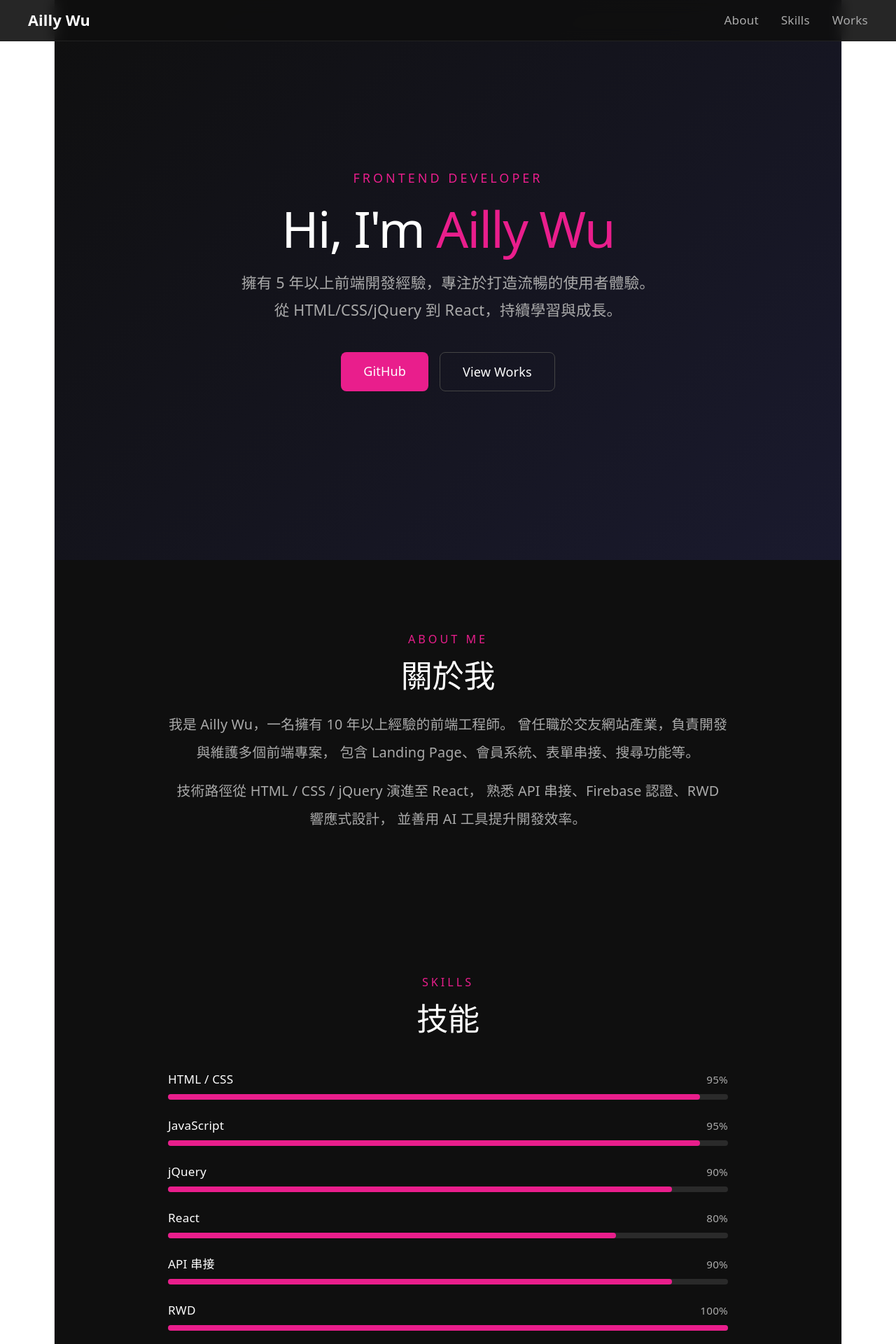
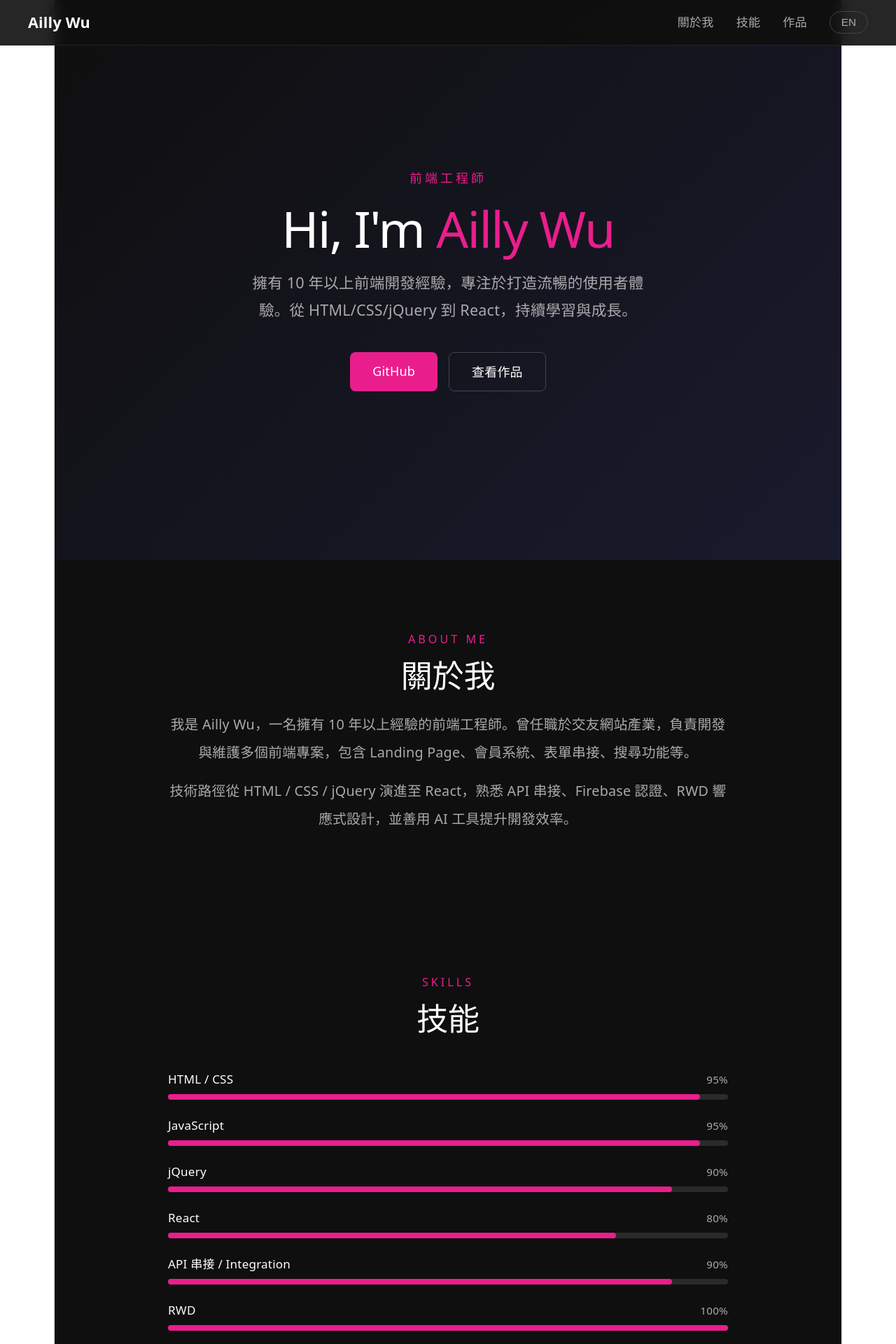
Before and after one commit to aillywutw/portfolio, a React (Vite) app: page / in a window 1280 px wide. Shown: the top 1920 px of the page at 70% size. Built offline with nearby package versions, Linux system fonts and the light colour scheme.

Commit message:
add bilingual support

```diff
--- a/src/App.jsx
+++ b/src/App.jsx
@@ -1,3 +1,4 @@
+import { useState } from "react";
 import Navbar from "./components/Navbar";
 import Hero from "./components/Hero";
 import About from "./components/About";
@@ -5,13 +6,15 @@ import Skills from "./components/Skills";
 import Works from "./components/Works";
 
 export default function App() {
+  const [lang, setLang] = useState("zh");
+
   return (
     <div style={{ background: "#0f0f0f", minHeight: "100vh" }}>
-      <Navbar />
-      <Hero />
-      <About />
-      <Skills />
-      <Works />
+      <Navbar lang={lang} setLang={setLang} />
+      <Hero lang={lang} />
+      <About lang={lang} />
+      <Skills lang={lang} />
+      <Works lang={lang} />
     </div>
   );
 }
--- a/src/components/About.jsx
+++ b/src/components/About.jsx
@@ -1,6 +1,23 @@
 import { motion } from "framer-motion";
 
-export default function About() {
+const CONTENT = {
+  zh: {
+    tag: "ABOUT ME",
+    title: "關於我",
+    p1: "我是 Ailly Wu，一名擁有 10 年以上經驗的前端工程師。曾任職於交友網站產業，負責開發與維護多個前端專案，包含 Landing Page、會員系統、表單串接、搜尋功能等。",
+    p2: "技術路徑從 HTML / CSS / jQuery 演進至 React，熟悉 API 串接、Firebase 認證、RWD 響應式設計，並善用 AI 工具提升開發效率。",
+  },
+  en: {
+    tag: "ABOUT ME",
+    title: "About Me",
+    p1: "I'm Ailly Wu, a frontend developer with 10+ years of experience. I've worked in the dating website industry, responsible for developing and maintaining multiple frontend projects including landing pages, membership systems, form integrations, and search features.",
+    p2: "My tech journey evolved from HTML / CSS / jQuery to React. I'm proficient in API integration, Firebase authentication, RWD design, and leveraging AI tools to boost development efficiency.",
+  },
+};
+
+export default function About({ lang }) {
+  const c = CONTENT[lang];
+
   return (
     <div id="about" style={{ padding: "100px 20px", maxWidth: "800px", margin: "0 auto" }}>
       <motion.div
@@ -9,18 +26,10 @@ export default function About() {
         transition={{ duration: 0.6 }}
         viewport={{ once: true }}
       >
-        <p style={{ color: "#e91e8c", letterSpacing: "4px", fontSize: "0.9rem", marginBottom: "12px" }}>ABOUT ME</p>
-        <h2 style={{ color: "white", fontSize: "2.5rem", marginBottom: "24px" }}>關於我</h2>
-        <p style={{ color: "#aaa", fontSize: "1.1rem", lineHeight: 2, marginBottom: "16px" }}>
-          我是 Ailly Wu，一名擁有 10 年以上經驗的前端工程師。
-          曾任職於交友網站產業，負責開發與維護多個前端專案，
-          包含 Landing Page、會員系統、表單串接、搜尋功能等。
-        </p>
-        <p style={{ color: "#aaa", fontSize: "1.1rem", lineHeight: 2 }}>
-          技術路徑從 HTML / CSS / jQuery 演進至 React，
-          熟悉 API 串接、Firebase 認證、RWD 響應式設計，
-          並善用 AI 工具提升開發效率。
-        </p>
+        <p style={{ color: "#e91e8c", letterSpacing: "4px", fontSize: "0.9rem", marginBottom: "12px" }}>{c.tag}</p>
+        <h2 style={{ color: "white", fontSize: "2.5rem", marginBottom: "24px" }}>{c.title}</h2>
+        <p style={{ color: "#aaa", fontSize: "1.1rem", lineHeight: 2, marginBottom: "16px" }}>{c.p1}</p>
+        <p style={{ color: "#aaa", fontSize: "1.1rem", lineHeight: 2 }}>{c.p2}</p>
       </motion.div>
     </div>
   );
--- a/src/components/Hero.jsx
+++ b/src/components/Hero.jsx
@@ -1,24 +1,37 @@
 import { motion } from "framer-motion";
 
-export default function Hero() {
+const CONTENT = {
+  zh: {
+    role: "前端工程師",
+    desc: "擁有 10 年以上前端開發經驗，專注於打造流暢的使用者體驗。從 HTML/CSS/jQuery 到 React，持續學習與成長。",
+    btn: "查看作品",
+  },
+  en: {
+    role: "FRONTEND DEVELOPER",
+    desc: "Frontend developer with 10+ years of experience, focused on building smooth user experiences. Evolved from HTML/CSS/jQuery to React.",
+    btn: "View Works",
+  },
+};
+
+export default function Hero({ lang }) {
+  const c = CONTENT[lang];
+
   return (
     <div style={{
       minHeight: "100vh",
-      display: "flex",
-      flexDirection: "column",
-      justifyContent: "center",
-      alignItems: "center",
-      textAlign: "center",
-      padding: "0 20px",
+      display: "flex", flexDirection: "column",
+      justifyContent: "center", alignItems: "center",
+      textAlign: "center", padding: "0 20px",
       background: "linear-gradient(135deg, #0f0f0f 0%, #1a1a2e 100%)",
     }}>
       <motion.p
+        key={lang + "role"}
         initial={{ opacity: 0, y: -20 }}
         animate={{ opacity: 1, y: 0 }}
         transition={{ duration: 0.6 }}
         style={{ color: "#e91e8c", fontSize: "1rem", letterSpacing: "4px", marginBottom: "16px" }}
       >
-        FRONTEND DEVELOPER
+        {c.role}
       </motion.p>
 
       <motion.h1
@@ -31,13 +44,13 @@ export default function Hero() {
       </motion.h1>
 
       <motion.p
+        key={lang + "desc"}
         initial={{ opacity: 0 }}
         animate={{ opacity: 1 }}
         transition={{ delay: 0.4, duration: 0.6 }}
         style={{ color: "#aaa", fontSize: "1.2rem", maxWidth: "600px", lineHeight: 1.8, marginBottom: "40px" }}
       >
-        擁有 5 年以上前端開發經驗，專注於打造流暢的使用者體驗。
-        從 HTML/CSS/jQuery 到 React，持續學習與成長。
+        {c.desc}
       </motion.p>
 
       <motion.div
@@ -49,20 +62,11 @@ export default function Hero() {
         <a href="https://github.com/aillywutw" target="_blank" rel="noreferrer" style={btnPrimary}>
           GitHub
         </a>
-        <a href="#works" style={btnSecondary}>
-          View Works
-        </a>
+        <a href="#works" style={btnSecondary}>{c.btn}</a>
       </motion.div>
     </div>
   );
 }
 
-const btnPrimary = {
-  padding: "14px 32px", background: "#e91e8c", color: "white",
-  borderRadius: "8px", textDecoration: "none", fontSize: "1rem",
-};
-const btnSecondary = {
-  padding: "14px 32px", background: "transparent", color: "white",
-  borderRadius: "8px", textDecoration: "none", fontSize: "1rem",
-  border: "1px solid #444",
-};
+const btnPrimary = { padding: "14px 32px", background: "#e91e8c", color: "white", borderRadius: "8px", textDecoration: "none", fontSize: "1rem" };
+const btnSecondary = { padding: "14px 32px", background: "transparent", color: "white", borderRadius: "8px", textDecoration: "none", fontSize: "1rem", border: "1px solid #444" };
--- a/src/components/Navbar.jsx
+++ b/src/components/Navbar.jsx
@@ -1,8 +1,13 @@
 import { Link } from "react-scroll";
 
-const LINKS = ["About", "Skills", "Works"];
+const LINKS = {
+  zh: ["關於我", "技能", "作品"],
+  en: ["About", "Skills", "Works"],
+};
 
-export default function Navbar() {
+const TARGETS = ["about", "skills", "works"];
+
+export default function Navbar({ lang, setLang }) {
   return (
     <nav style={{
       position: "fixed", top: 0, left: 0, right: 0,
@@ -13,11 +18,12 @@ export default function Navbar() {
       borderBottom: "1px solid #222",
     }}>
       <span style={{ color: "white", fontWeight: "bold", fontSize: "1.2rem" }}>Ailly Wu</span>
-      <div style={{ display: "flex", gap: "32px" }}>
-        {LINKS.map(link => (
+
+      <div style={{ display: "flex", gap: "32px", alignItems: "center" }}>
+        {LINKS[lang].map((link, i) => (
           <Link
             key={link}
-            to={link.toLowerCase()}
+            to={TARGETS[i]}
             smooth={true}
             duration={500}
             style={{ color: "#aaa", cursor: "pointer", fontSize: "0.95rem", textDecoration: "none" }}
@@ -25,6 +31,18 @@ export default function Navbar() {
             {link}
           </Link>
         ))}
+
+        {/* 語言切換 */}
+        <button
+          onClick={() => setLang(lang === "zh" ? "en" : "zh")}
+          style={{
+            padding: "6px 16px", borderRadius: "20px",
+            border: "1px solid #444", background: "transparent",
+            color: "#aaa", cursor: "pointer", fontSize: "0.85rem",
+          }}
+        >
+          {lang === "zh" ? "EN" : "中文"}
+        </button>
       </div>
     </nav>
   );
--- a/src/components/Skills.jsx
+++ b/src/components/Skills.jsx
@@ -5,17 +5,24 @@ const SKILLS = [
   { name: "JavaScript", level: 95 },
   { name: "jQuery", level: 90 },
   { name: "React", level: 80 },
-  { name: "API 串接", level: 90 },
+  { name: "API 串接 / Integration", level: 90 },
   { name: "RWD", level: 100 },
   { name: "Git", level: 75 },
   { name: "Firebase", level: 65 },
 ];
 
-export default function Skills() {
+const CONTENT = {
+    zh: { tag: "SKILLS", title: "技能" },
+    en: { tag: "SKILLS", title: "Skills" },
+  };
+
+  export default function Skills({ lang }) {
+    const c = CONTENT[lang];
+
     return (
       <div id="skills" style={{ padding: "100px 20px", maxWidth: "800px", margin: "0 auto" }}>
-      <p style={{ color: "#e91e8c", letterSpacing: "4px", fontSize: "0.9rem", marginBottom: "12px" }}>SKILLS</p>
-      <h2 style={{ color: "white", fontSize: "2.5rem", marginBottom: "48px" }}>技能</h2>
+        <p style={{ color: "#e91e8c", letterSpacing: "4px", fontSize: "0.9rem", marginBottom: "12px" }}>{c.tag}</p>
+        <h2 style={{ color: "white", fontSize: "2.5rem", marginBottom: "48px" }}>{c.title}</h2>
 
         <div style={{ display: "flex", flexDirection: "column", gap: "24px" }}>
           {SKILLS.map((skill, i) => (
--- a/src/components/Works.jsx
+++ b/src/components/Works.jsx
@@ -1,6 +1,33 @@
 import { motion } from "framer-motion";
 
-const WORKS = [
+const WORKS = {
+  zh: [
+    {
+      title: "Lander Demo",
+      desc: "React landing page，包含 Firebase 認證、Google 登入與圖片動畫特效。",
+      tags: ["React", "Firebase", "Framer Motion"],
+      demo: "https://aillywutw.github.io/lander-demo",
+      repo: "https://github.com/aillywutw/lander-demo",
+      color: "#e91e8c",
+    },
+    {
+      title: "Movie Search",
+      desc: "TMDB 電影搜尋應用，支援無限滾動與流暢的卡片動畫。",
+      tags: ["React", "TMDB API", "Axios", "Infinite Scroll"],
+      demo: "https://aillywutw.github.io/movie-search",
+      repo: "https://github.com/aillywutw/movie-search",
+      color: "#2196f3",
+    },
+    {
+      title: "Contact Forms",
+      desc: "多功能表單應用，包含聯絡、意見回報、檢舉三種表單，整合 EmailJS 雙向寄信。",
+      tags: ["React", "EmailJS", "Framer Motion"],
+      demo: "https://aillywutw.github.io/contact-forms",
+      repo: "https://github.com/aillywutw/contact-forms",
+      color: "#4caf50",
+    },
+  ],
+  en: [
     {
       title: "Lander Demo",
       desc: "React landing page with Firebase authentication, Google Login, and image animations.",
@@ -25,16 +52,25 @@ const WORKS = [
       repo: "https://github.com/aillywutw/contact-forms",
       color: "#4caf50",
     },
-];
+  ],
+};
 
-export default function Works() {
+const CONTENT = {
+    zh: { tag: "WORKS", title: "作品", demo: "預覽", repo: "GitHub" },
+    en: { tag: "WORKS", title: "Works", demo: "Demo", repo: "GitHub" },
+};
+
+export default function Works({ lang }) {
+  const c = CONTENT[lang];
+  const works = WORKS[lang];
+
   return (
     <div id="works" style={{ padding: "100px 20px", maxWidth: "1000px", margin: "0 auto" }}>
-      <p style={{ color: "#e91e8c", letterSpacing: "4px", fontSize: "0.9rem", marginBottom: "12px" }}>WORKS</p>
-      <h2 style={{ color: "white", fontSize: "2.5rem", marginBottom: "48px" }}>作品</h2>
+      <p style={{ color: "#e91e8c", letterSpacing: "4px", fontSize: "0.9rem", marginBottom: "12px" }}>{c.tag}</p>
+      <h2 style={{ color: "white", fontSize: "2.5rem", marginBottom: "48px" }}>{c.title}</h2>
 
       <div style={{ display: "flex", flexWrap: "wrap", gap: "24px", justifyContent: "center" }}>
-        {WORKS.map((work, i) => (
+        {works.map((work, i) => (
           <motion.div
             key={work.title}
             initial={{ opacity: 0, y: 40 }}
@@ -43,35 +79,23 @@ export default function Works() {
             viewport={{ once: true }}
             whileHover={{ y: -8 }}
             style={{
-              background: "#1a1a1a",
-              borderRadius: "16px",
-              padding: "32px",
-              width: "280px",
-              borderTop: `4px solid ${work.color}`,
+              background: "#1a1a1a", borderRadius: "16px", padding: "32px",
+              width: "280px", borderTop: `4px solid ${work.color}`,
               boxShadow: "0 4px 20px rgba(0,0,0,0.3)",
             }}
           >
             <h3 style={{ color: "white", marginBottom: "12px", fontSize: "1.2rem" }}>{work.title}</h3>
             <p style={{ color: "#aaa", fontSize: "0.9rem", lineHeight: 1.8, marginBottom: "16px" }}>{work.desc}</p>
-
             <div style={{ display: "flex", flexWrap: "wrap", gap: "8px", marginBottom: "24px" }}>
               {work.tags.map(tag => (
-                <span key={tag} style={{
-                  padding: "4px 12px", borderRadius: "99px",
-                  background: "#2a2a2a", color: "#aaa", fontSize: "0.75rem",
-                }}>
+                <span key={tag} style={{ padding: "4px 12px", borderRadius: "99px", background: "#2a2a2a", color: "#aaa", fontSize: "0.75rem" }}>
                   {tag}
                 </span>
               ))}
             </div>
-
             <div style={{ display: "flex", gap: "12px" }}>
-              <a href={work.demo} target="_blank" rel="noreferrer" style={{ ...linkBtn, background: work.color }}>
-                Demo
-              </a>
-              <a href={work.repo} target="_blank" rel="noreferrer" style={{ ...linkBtn, background: "#2a2a2a" }}>
-                GitHub
-              </a>
+              <a href={work.demo} target="_blank" rel="noreferrer" style={{ ...linkBtn, background: work.color }}>{c.demo}</a>
+              <a href={work.repo} target="_blank" rel="noreferrer" style={{ ...linkBtn, background: "#2a2a2a" }}>{c.repo}</a>
             </div>
           </motion.div>
         ))}
@@ -80,7 +104,4 @@ export default function Works() {
   );
 }
 
-const linkBtn = {
-  padding: "8px 20px", borderRadius: "8px", color: "white",
-  textDecoration: "none", fontSize: "0.85rem", fontWeight: "bold",
-};
+const linkBtn = { padding: "8px 20px", borderRadius: "8px", color: "white", textDecoration: "none", fontSize: "0.85rem", fontWeight: "bold" };
```
Lines whose indentation alone changed are shown as unchanged.
